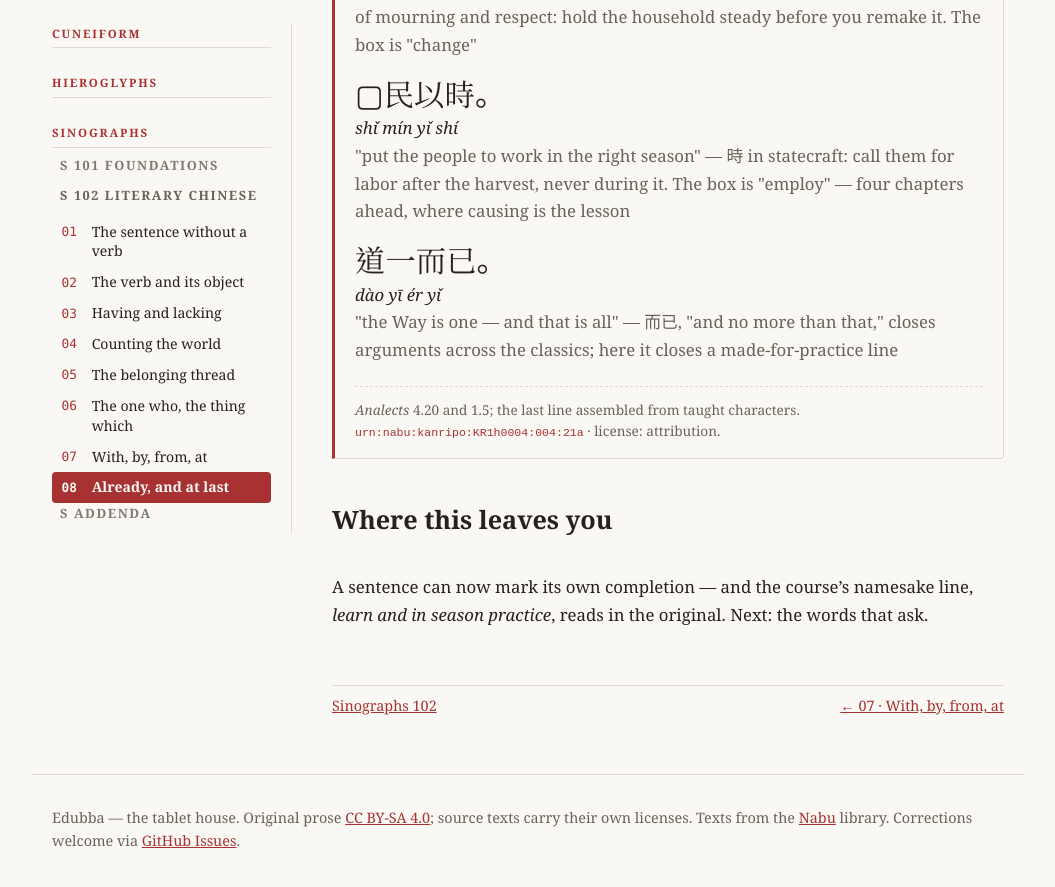
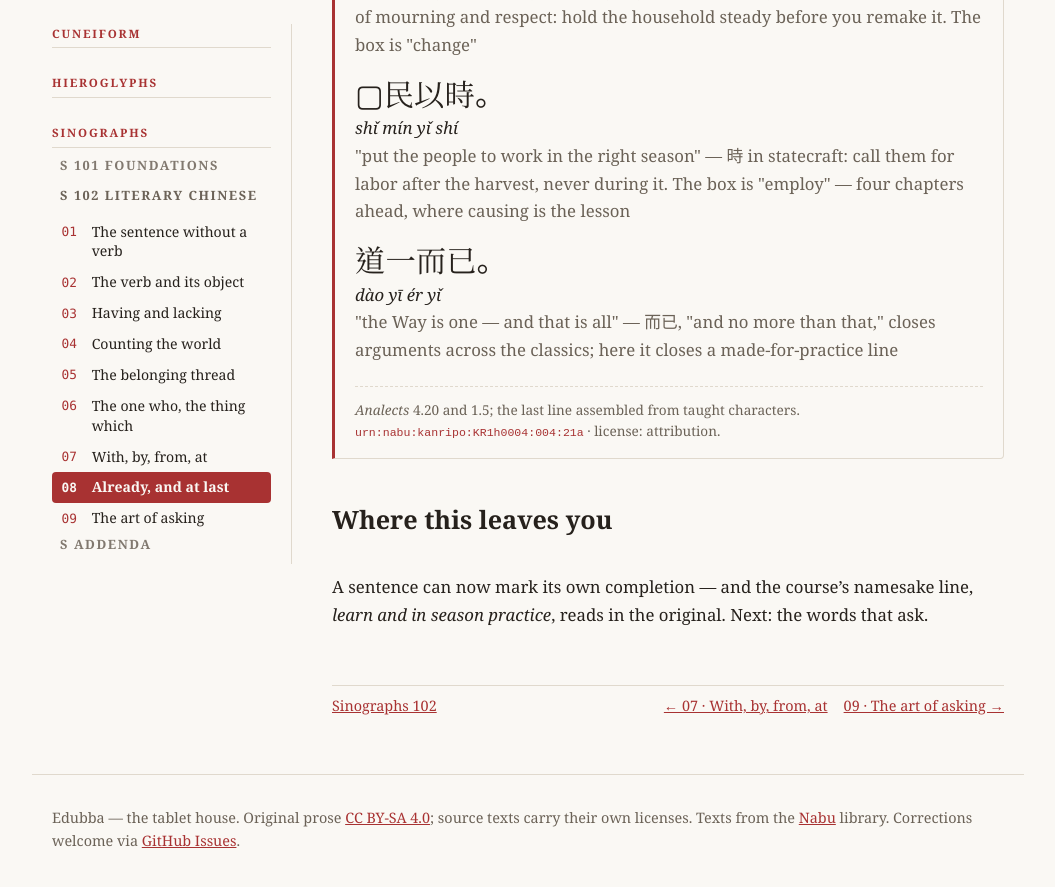
Before and after one commit to arvicco/nabu-edubba, a Jekyll site: the page built from site/sinographs/102/08-already-and-at-last.md, in a window 1280 px wide and 900 px high, scrolled down 2750 px. Shown: the top 887 px of the window, without its empty margins (112-1167 px from the left). Built offline with Jekyll 4.4.1, drawn with Linux system fonts in a browser that asks for light colours; part of the change alters nothing that is shown.

Commit message:
feat: S102 ch9 — the art of asking (M24-1)
Questions 何/安/乎 with 可 answering: composed Q&A, the Odes'
east-not-yet-bright, 1.1b at home among the rhetorical questions
(自…來 cashing ch7), and 可以為師矣 with its first half promised.

Co-Authored-By: Claude Fable 5 <noreply@anthropic.com>

```diff
--- /dev/null
+++ b/site/sinographs/102/09-the-art-of-asking.md
@@ -0,0 +1,131 @@
+---
+title: "09 · The art of asking"
+short_title: "09 · The art of asking"
+description: >-
+  何 what, 安 where(in), 乎 the spoken question mark, 可 the
+  can-word — and the friends who come from far quarters, in the
+  question the whole tradition answers yes to.
+layout: chapter
+school: sinographs
+course: sinographs-102
+chapter: 9
+permalink: /sinographs/102/09-the-art-of-asking/
+course_url: /sinographs/102/
+course_title: "Sinographs 102"
+teaches: ["可", "何", "安", "東", "方"]
+---
+
+# The art of asking
+
+A classical question needs no question mark — the words carry
+it. 何 asks *what*; 安 asks *where* (and, slyly, *how could*);
+乎 at the end of a sentence turns the whole thing into a spoken
+question. And 可 answers half of them: *can, may, it works.*
+
+<table class="sign-table">
+  <thead>
+    <tr><th>Sign</th><th>Key</th><th>Says</th><th>Means</th><th>How to see it</th></tr>
+  </thead>
+  <tbody>
+    <tr>
+      <td class="script sign-cell">可</td><td>can</td><td><a class="say" href="{{ '/assets/audio/pinyin/ke.mp3' | relative_url }}" title="hear it"><span class="translit pinyin">kě</span></a></td>
+      <td>can, may; acceptable</td>
+      <td>a mouth with breath allowed out — permission,
+      drawn</td>
+    </tr>
+    <tr>
+      <td class="script sign-cell">何</td><td>what</td><td><a class="say" href="{{ '/assets/audio/pinyin/he.mp3' | relative_url }}" title="hear it"><span class="translit pinyin">hé</span></a></td>
+      <td>what, why</td>
+      <td>the person-sign thinned, 可 lending the
+      sound</td>
+    </tr>
+    <tr>
+      <td class="script sign-cell">安</td><td>peace</td><td><a class="say" href="{{ '/assets/audio/pinyin/an.mp3' | relative_url }}" title="hear it"><span class="translit pinyin">ān</span></a></td>
+      <td>peace; where(in)?</td>
+      <td>a woman 女 at rest under a roof — and, borrowed, the
+      question "wherein?"</td>
+    </tr>
+    <tr>
+      <td class="script sign-cell">東</td><td>east</td><td><a class="say" href="{{ '/assets/audio/pinyin/dong.mp3' | relative_url }}" title="hear it"><span class="translit pinyin">dōng</span></a></td>
+      <td>east</td>
+      <td>the sun 日 in a tree 木 — so the schoolbook; likelier
+      a tied sack</td>
+    </tr>
+    <tr>
+      <td class="script sign-cell">方</td><td>direction</td><td><a class="say" href="{{ '/assets/audio/pinyin/fang.mp3' | relative_url }}" title="hear it"><span class="translit pinyin">fāng</span></a></td>
+      <td>direction, quarter</td>
+      <td>a disputed picture — plough-bar, boat prow, yoke; no
+      winner picked</td>
+    </tr>
+  </tbody>
+</table>
+
+安 you may recognize as "peace" — the woman safe under the
+roof. The classics borrow the calm word for an unquiet job:
+*wherein? where? how could?* Context tells you which 安 is
+speaking.
+
+## Question and answer
+
+<figure class="reading reading--script reading--composed">
+  <div class="reading-lines">
+    <div class="reading-line"><span class="script">王安在？</span><span class="translit pinyin">wáng ān zài</span><span class="gloss">"where is the king?" — 安 before the verb asks the where of it</span></div>
+    <div class="reading-line"><span class="script">何謂天？</span><span class="translit pinyin">hé wèi tiān</span><span class="gloss">"what do we call heaven?" — 何 fronted, the naming verb after: the shape of every definition-question</span></div>
+    <div class="reading-line"><span class="script">日出東方。</span><span class="translit pinyin">rì chū dōng fāng</span><span class="gloss">"the sun comes out in the eastern quarter" — the answer register: no particle, flat statement</span></div>
+  </div>
+  <figcaption class="citation">
+    Practice lines assembled from taught characters.
+  </figcaption>
+</figure>
+
+## Not yet bright in the east
+
+方 and 東 in the wild — the Odes' complaint of the clerk dragged
+to court before dawn:
+
+<figure class="reading reading--script">
+  <div class="reading-lines">
+    <div class="reading-line"><span class="script">東方未明。</span><span class="translit pinyin">dōng fāng wèi míng</span><span class="gloss">"the east is not yet bright" — and already they are shouting for him; the oldest surviving grumble about early meetings. 未, the not-yet of Foundations, doing its precise work</span></div>
+  </div>
+  <figcaption class="citation">
+    <em>Odes</em>, "The east not yet bright."
+    <code>urn:nabu:kanripo:KR1c0001:008:24a</code> · license: attribution.
+  </figcaption>
+</figure>
+
+## Is that not a joy?
+
+The rhetorical question — 不亦…乎, "is that not…?" — is the
+*Analects*' favorite way of answering while asking. The second
+line of its opening arrives here, where its grammar lives:
+
+<figure class="reading reading--script">
+  <div class="reading-lines">
+    <div class="reading-line"><span class="script">有▢自▢方來，不亦▢乎？</span><span class="translit pinyin">yǒu péng zì yuǎn fāng lái, bù yì lè hū</span><span class="gloss">"to have friends come from the far quarters — is that not a joy?" — someone who shares your learning has crossed distance to find you; the question expects only yes. The boxes are "friend", "far", "joy"; 自…來, "come from…", is the coverb chapter cashing in</span></div>
+  </div>
+  <figcaption class="citation">
+    <em>Analects</em> 1.1, second clause.
+    <code>urn:nabu:kanripo:KR1h0004:001:1a</code> · license: attribution.
+  </figcaption>
+</figure>
+
+## The teacher's license
+
+可 fused with 以 makes 可以, "can thereby" — the classical
+"qualified to":
+
+<figure class="reading reading--script">
+  <div class="reading-lines">
+    <div class="reading-line"><span class="script">可以為▢矣。</span><span class="translit pinyin">kě yǐ wéi shī yǐ</span><span class="gloss">"such a one can serve as a teacher" — the verdict half of a famous sentence: whoever keeps the old warm and still meets the new has earned the seat. The box is "teacher"; the sentence's first half waits for a later chapter's word</span></div>
+  </div>
+  <figcaption class="citation">
+    <em>Analects</em> 2.11, the conclusion.
+    <code>urn:nabu:kanripo:KR1h0004:002:12a</code> · license: attribution.
+  </figcaption>
+</figure>
+
+## Where this leaves you
+
+You can ask what, where, and is-it-not, and answer with can.
+Next: the hinge of every argument — if this, THEN that — bought
+with a cowrie and a knife.
--- a/site/sinographs/102/index.md
+++ b/site/sinographs/102/index.md
@@ -41,6 +41,7 @@ and the grammar holding them together.
   <li><a href="{{ '/sinographs/102/06-the-one-who-the-thing-which/' | relative_url }}">The one who, the thing which</a> — 者 and 所 make nouns of verbs; the Odes quote themselves</li>
   <li><a href="{{ '/sinographs/102/07-with-by-from-at/' | relative_url }}">With, by, from, at</a> — the coverbs; the hub&#8217;s empty center gives the use</li>
   <li><a href="{{ '/sinographs/102/08-already-and-at-last/' | relative_url }}">Already, and at last</a> — 矣 and 已 mark completion; the first line of the first book, at home</li>
+  <li><a href="{{ '/sinographs/102/09-the-art-of-asking/' | relative_url }}">The art of asking</a> — 何 what, 安 wherein, 乎 the spoken question mark; friends from far quarters</li>
 </ol>
 
 The course is opening; more chapters appear here as they are
```
